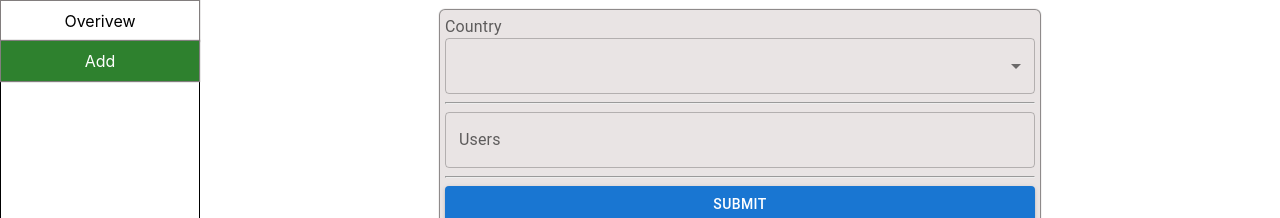
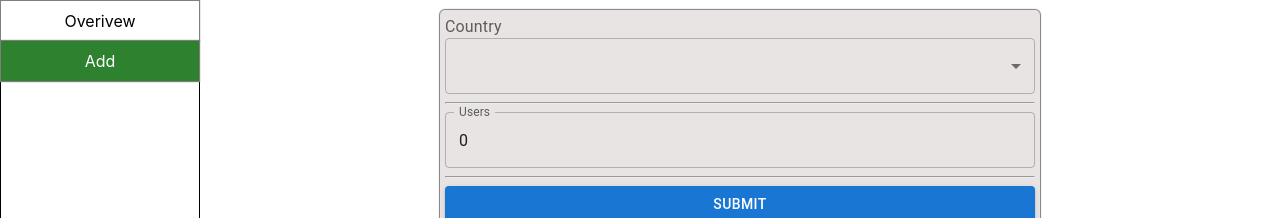
Before and after one commit to lioryarkon9/location-tracker, a React (Create React App) app in the folder client/: page /add in a window 1280 px wide. Shown: the top 218 px of the page. Built offline with nearby package versions, Linux system fonts and the light colour scheme.

Commit message:
added 'no empty country validation';

```diff
--- a/client/src/components/Add.page.tsx
+++ b/client/src/components/Add.page.tsx
@@ -14,10 +14,16 @@ import ProgressBar from "@mui/material/LinearProgress";
 
 function Add(): JSX.Element {
   const [country, setCountry] = React.useState<string>("");
-  const [users, setUsers] = React.useState<string>("");
+  const [users, setUsers] = React.useState<string>("0");
   const [isSumbitting, setIsSubmitting] = React.useState<boolean>(false);
 
   async function submit() {
+    if (country.length === 0) {
+      toast.error("country is empty");
+
+      return;
+    }
+
     setIsSubmitting(true);
 
     try {
@@ -46,7 +52,7 @@ function Add(): JSX.Element {
           <MenuItem value="Armenia">Armenia</MenuItem>
           <MenuItem value="Bahamas">Bahamas</MenuItem>
           <MenuItem value="Belarus">Belarus</MenuItem>
-          <MenuItem value="Bhutan">Bhutan</MenuItem>
+          <MenuItem value="Bangladesh">Bangladesh</MenuItem>
         </Select>
         <hr />
         <TextField
```
